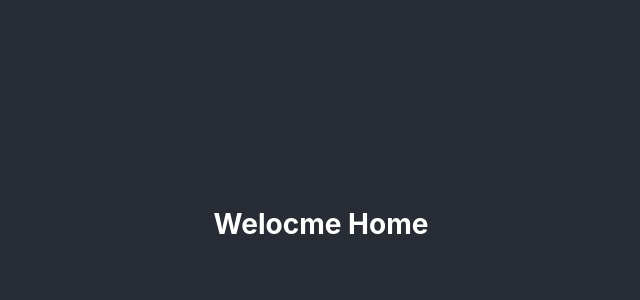
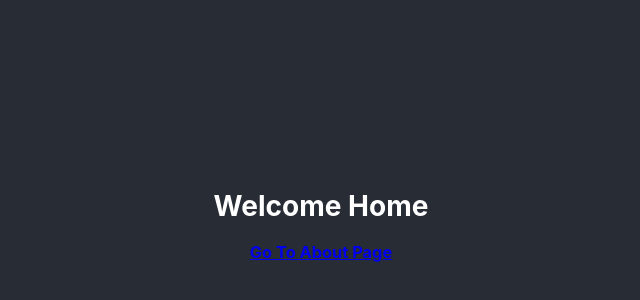
Before and after one commit to vprashant3/my-first-react-app, a React (Create React App) app: page / in a window 1280 px wide. Shown: the part 176-476 px from the top of the page, without its empty margins (319-959 px from the left). Built offline with nearby package versions, Linux system fonts and the light colour scheme.

Commit message:
Route Links

```diff
--- a/src/App.js
+++ b/src/App.js
@@ -1,21 +1,16 @@
 import React from "react";
 import "./App.scss";
-import { BrowserRouter, Route } from "react-router-dom";
+import { BrowserRouter, Route, Link } from "react-router-dom";
 import AboutPage from "./pages/AboutPage";
 import UserPage from "./pages/UserPage";
+import HomePage from "./pages/HomePage";
 
 function App() {
   return (
     <BrowserRouter>
       <div className="App">
         <header className="App-header">
-          <Route
-            path="/"
-            exact
-            render={() => {
-              return <h1>Welocme Home</h1>;
-            }}
-          ></Route>
+          <Route path="/" exact component={HomePage}></Route>
 
           <Route path="/about" exact component={AboutPage}></Route>
 
--- a/src/pages/AboutPage.js
+++ b/src/pages/AboutPage.js
@@ -1,8 +1,7 @@
-import React from 'react-router-dom'
-
+import React from "react";
 
 function AboutPage() {
-    return <h1>Welocme About</h1>;
+  return <h1>Welocme About</h1>;
 }
 
 export default AboutPage;
--- /dev/null
+++ b/src/pages/HomePage.js
@@ -0,0 +1,11 @@
+import React from "react";
+import {Link} from 'react-router-dom';
+
+function HomePage() {
+  return <div>
+      <h1>Welcome Home</h1>
+      <h3><Link to="/about"> Go To About Page</Link></h3>
+      </div>;
+}
+
+export default HomePage;
```
